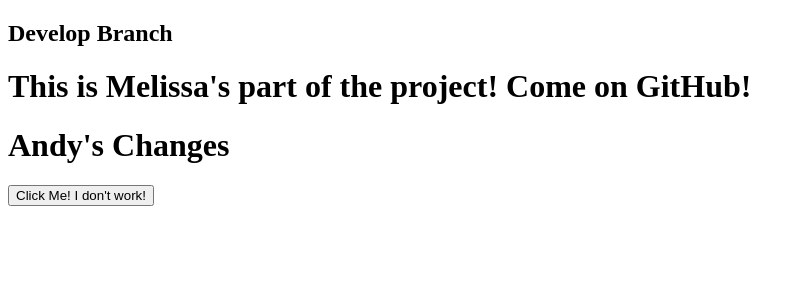
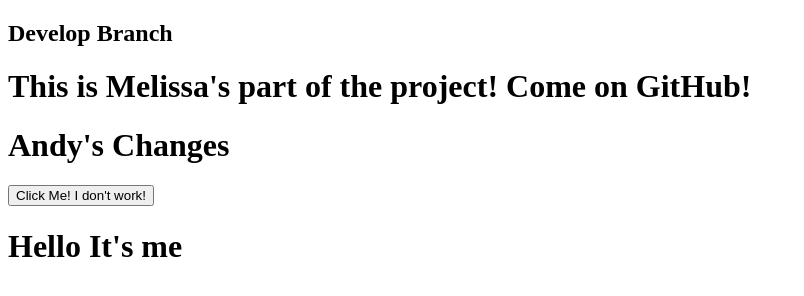
Before and after one commit to AbusinoRoziqov/team-git, a plain HTML site: page index.html in a window 1280 px wide. Shown: the whole page, without its empty margins (0-804 px from the left). Drawn offline with Linux system fonts and the light colour scheme.

Commit message:
sino's part

```diff
--- a/index.html
+++ b/index.html
@@ -10,5 +10,6 @@
     <h1>This is Melissa's part of the project! Come on GitHub!</h1>
     <h1>Andy's Changes</h1>
     <button>Click Me! I don't work!</button>
+    <h1>Hello It's me</h1>
 </body>
 </html>
```
